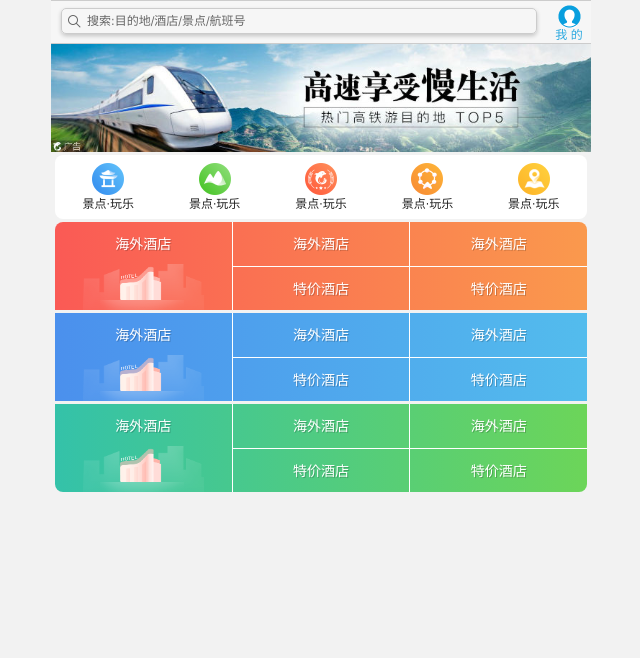
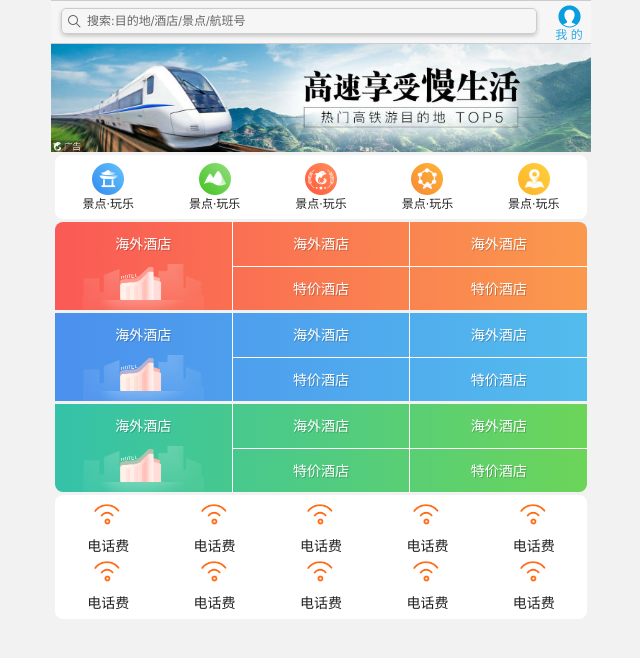
Before and after one commit to githubxiaoxiang/jsapis_material, a plain HTML site: page pink_html/xcmobile/index.html in a window 1280 px wide. Shown: the whole page, without its empty margins (319-959 px from the left). Drawn offline with Linux system fonts and the light colour scheme.

Commit message:
携程-侧导航栏

```diff
--- a/pink_html/xcmobile/css/index.css
+++ b/pink_html/xcmobile/css/index.css
@@ -293,3 +293,36 @@ div {
 .nav-common:nth-child(3) {
     background: -webkit-linear-gradient(left, #34C2A9, #6CD559);
 }
+
+
+/* subnav-entry */
+
+.subnav-entry {
+    display: flex;
+    /* 换行 */
+    flex-wrap: wrap;
+    border-radius: 8px;
+    background-color: #fff;
+    margin: 0 4px;
+    padding: 5px 0;
+}
+
+.subnav-entry li {
+    /* 里面的子盒子可以写 % 相对于父级来说的 */
+    flex: 20%;
+}
+
+.subnav-entry a {
+    display: flex;
+    flex-direction: column;
+    align-items: center;
+}
+
+.subnav-entry-icon {
+    width: 28px;
+    height: 28px;
+    background-color: pink;
+    margin: 4px;
+    background: url(../images/subnav-bg.png) no-repeat 0 0;
+    background-size: 28px auto;
+}
--- a/pink_html/xcmobile/index.html
+++ b/pink_html/xcmobile/index.html
@@ -101,6 +101,70 @@
             </div>
         </div>
     </div>
+
+    <!-- 侧导航栏 -->
+    <ul class="subnav-entry">
+        <li>
+            <a href="#">
+                <span class="subnav-entry-icon"></span>
+                <span>电话费</span>
+            </a>
+        </li>
+        <li>
+            <a href="#">
+                <span class="subnav-entry-icon"></span>
+                <span>电话费</span>
+            </a>
+        </li>
+        <li>
+            <a href="#">
+                <span class="subnav-entry-icon"></span>
+                <span>电话费</span>
+            </a>
+        </li>
+        <li>
+            <a href="#">
+                <span class="subnav-entry-icon"></span>
+                <span>电话费</span>
+            </a>
+        </li>
+        <li>
+            <a href="#">
+                <span class="subnav-entry-icon"></span>
+                <span>电话费</span>
+            </a>
+        </li>
+        <li>
+            <a href="#">
+                <span class="subnav-entry-icon"></span>
+                <span>电话费</span>
+            </a>
+        </li>
+        <li>
+            <a href="#">
+                <span class="subnav-entry-icon"></span>
+                <span>电话费</span>
+            </a>
+        </li>
+        <li>
+            <a href="#">
+                <span class="subnav-entry-icon"></span>
+                <span>电话费</span>
+            </a>
+        </li>
+        <li>
+            <a href="#">
+                <span class="subnav-entry-icon"></span>
+                <span>电话费</span>
+            </a>
+        </li>
+        <li>
+            <a href="#">
+                <span class="subnav-entry-icon"></span>
+                <span>电话费</span>
+            </a>
+        </li>
+    </ul>
 </body>
 
 </html>
```
